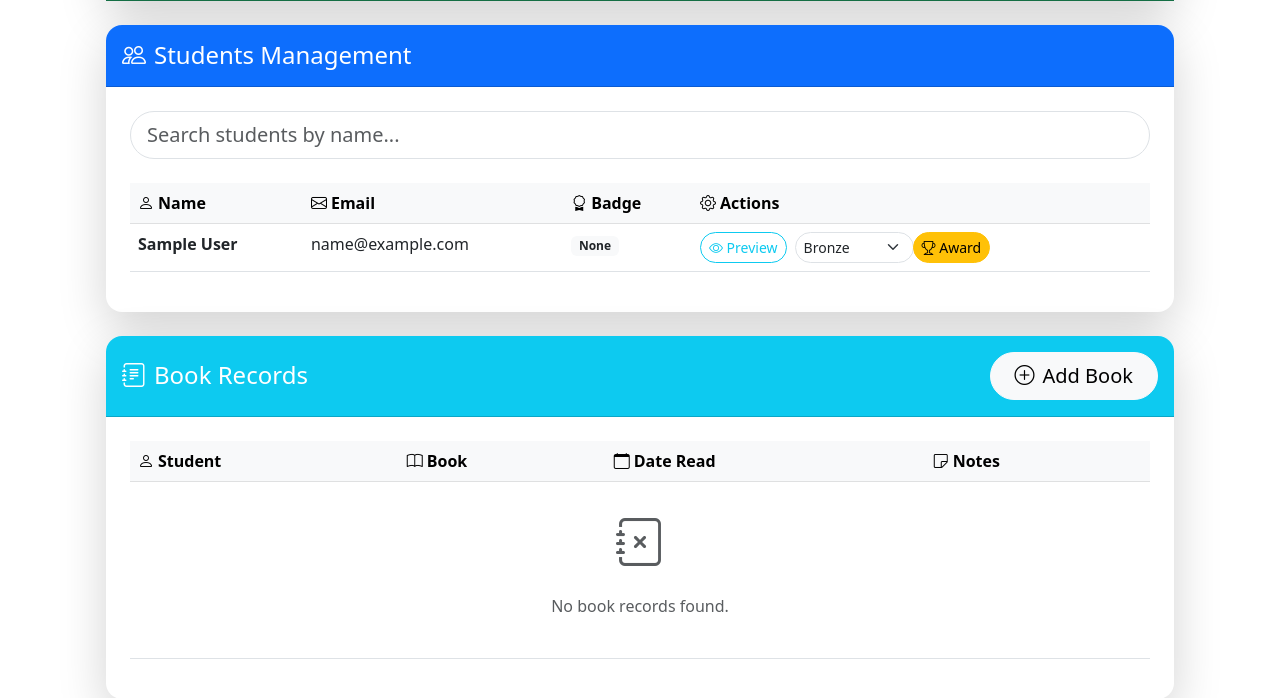
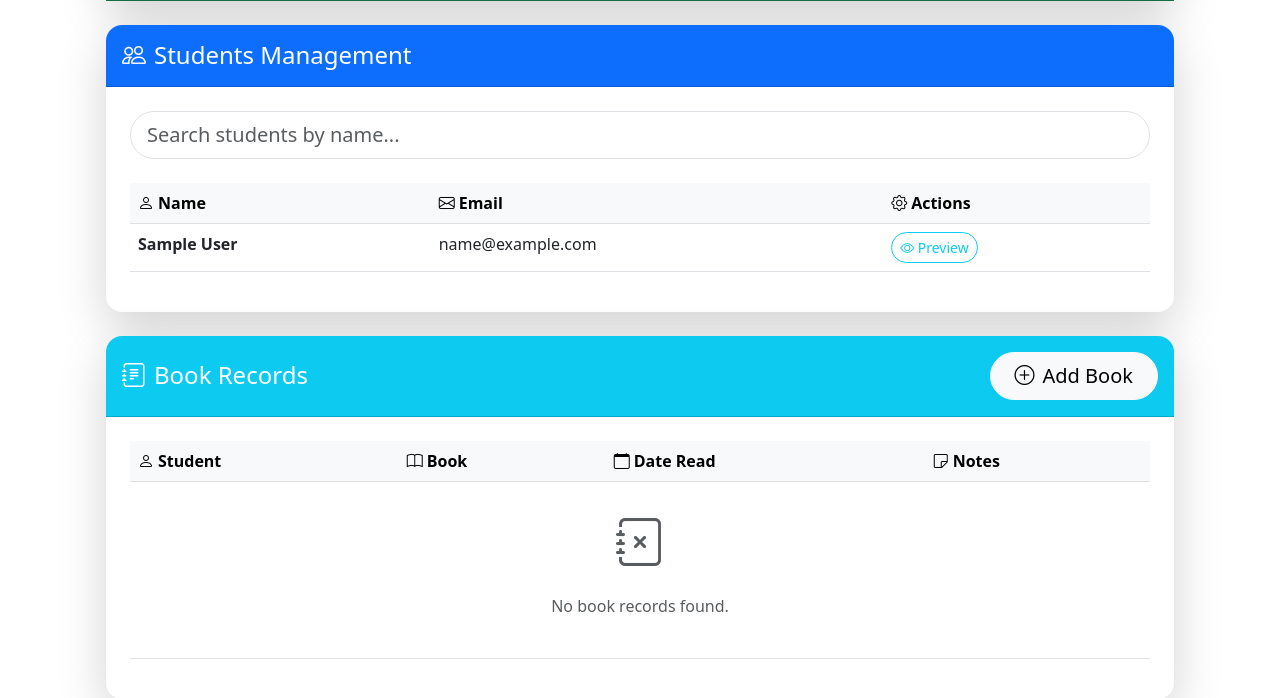
Before and after one commit to 1155-boni/Hopecare, a Django app: template accounts/templates/accounts/librarian_dashboard.html in a window 1280 px wide. Shown: the part 224-922 px from the top of the page. Run offline with Django 5.2, Linux system fonts and the light colour scheme; the template is opened without the code that fills it: values that come from a table or form of the project are taken from there, others are empty; the visitor is signed in with stand-in values (Sample User, id 1); data comes from the database, SQL or seed files in the repository; some libraries are stand-ins or nearby versions.

Commit message:
Remove badge column from admin and librarian dashboards

```diff
--- a/accounts/templates/accounts/librarian_dashboard.html
+++ b/accounts/templates/accounts/librarian_dashboard.html
@@ -33,7 +33,6 @@
                                     <tr>
                                         <th><i class="bi bi-person me-1"></i>Name</th>
                                         <th><i class="bi bi-envelope me-1"></i>Email</th>
-                                        <th><i class="bi bi-award me-1"></i>Badge</th>
                                         <th><i class="bi bi-gear me-1"></i>Actions</th>
                                     </tr>
                                 </thead>
@@ -45,35 +44,14 @@
                                             </td>
                                             <td>{{ student.email }}</td>
                                             <td>
-                                                <span class="badge bg-{% if student.badge == 'bronze' %}warning{% elif student.badge == 'silver' %}secondary{% elif student.badge == 'gold' %}warning{% elif student.badge == 'diamond' %}info{% else %}light text-dark{% endif %}">
-                                                    {{ student.badge|title|default:"None" }}
-                                                </span>
-                                            </td>
-                                            <td>
-                                                <div class="btn-group" role="group">
-                                                    <a href="{% url 'preview_student' student.id %}" class="btn btn-outline-info btn-sm rounded-pill">
-                                                        <i class="bi bi-eye"></i> Preview
-                                                    </a>
-                                                    <form method="post" action="{% url 'award_badge' student.id %}" class="d-inline ms-2">
-                                                        {% csrf_token %}
-                                                        <div class="input-group input-group-sm" style="width: auto;">
-                                                            <select name="badge" class="form-select rounded-pill">
-                                                                <option value="bronze">Bronze</option>
-                                                                <option value="silver">Silver</option>
-                                                                <option value="gold">Gold</option>
-                                                                <option value="diamond">Diamond</option>
-                                                            </select>
-                                                            <button type="submit" class="btn btn-warning btn-sm rounded-pill">
-                                                                <i class="bi bi-trophy"></i> Award
-                                                            </button>
-                                                        </div>
-                                                    </form>
-                                                </div>
+                                                <a href="{% url 'preview_student' student.id %}" class="btn btn-outline-info btn-sm rounded-pill">
+                                                    <i class="bi bi-eye"></i> Preview
+                                                </a>
                                             </td>
                                         </tr>
                                     {% empty %}
                                         <tr>
-                                            <td colspan="4" class="text-center py-4">
+                                            <td colspan="3" class="text-center py-4">
                                                 <i class="bi bi-people text-muted" style="font-size: 3rem;"></i>
                                                 <p class="text-muted mt-3">No students found.</p>
                                             </td>
```
Also changed, not shown: accounts/templates/accounts/admin_dashboard.html (+5 -33 lines).
